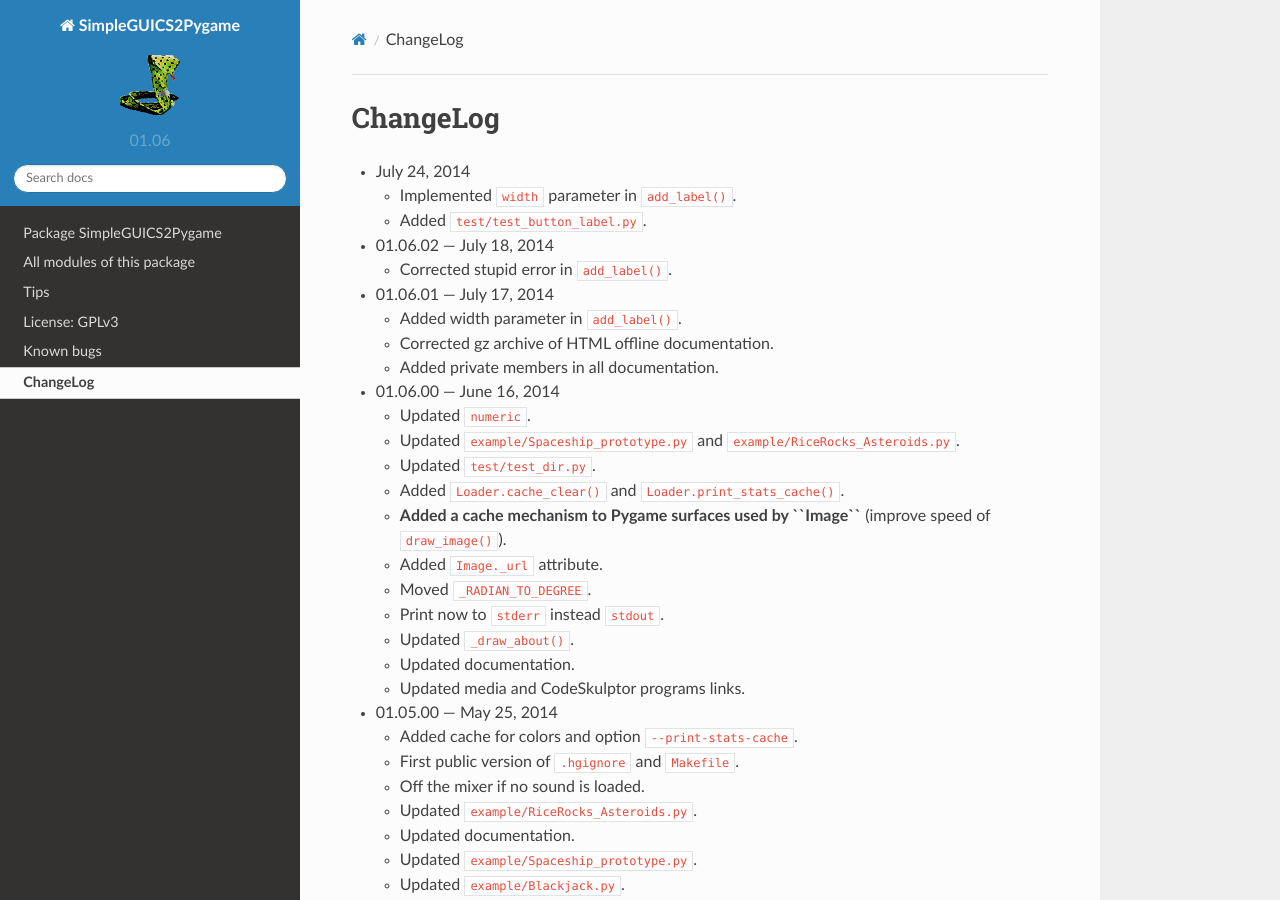
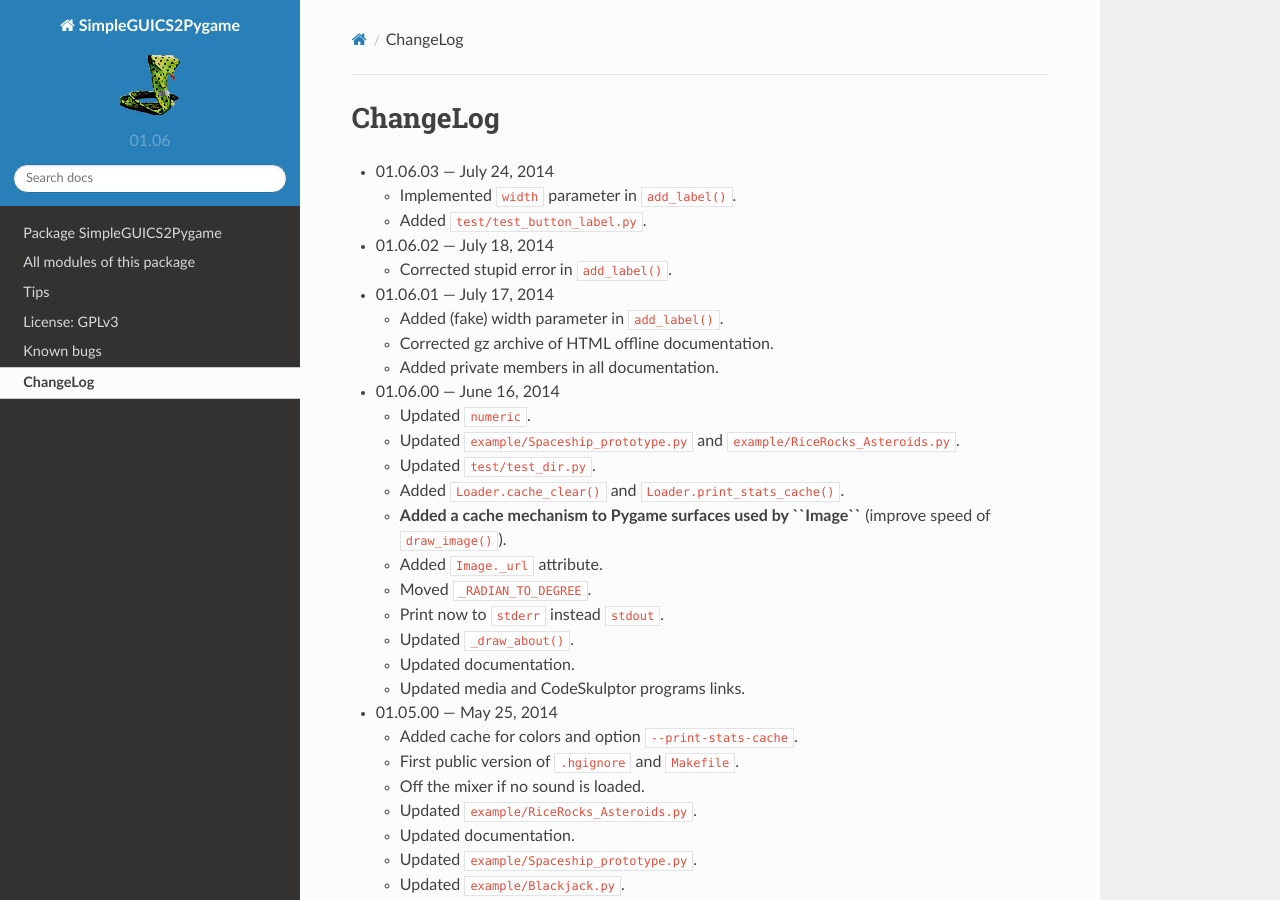
Before and after one commit to rhul-compsoc/SimpleGUICS2Pygame, a Sphinx documentation site: the page built from Sphinx/ChangeLog.rst, in a window 1280 px wide and 900 px high. Built offline with Sphinx 7.4.7 and the Read the Docs theme 2.0.0, drawn with Linux system fonts in a browser that asks for light colours.

Commit message:
Version 01.06.03

```diff
--- a/README.rst
+++ b/README.rst
@@ -106,7 +106,7 @@ along with this program. If not, see <http://www.gnu.org/licenses/>.
 
 Changes
 =======
-* July 24, 2014
+* 01.06.03 --- July 24, 2014
 
   - Implemented ``width`` parameter in ``add_label()``.
   - Added ``test/test_button_label.py``.
@@ -117,7 +117,7 @@ Changes
 
 * 01.06.01 --- July 17, 2014
 
-  - Added width parameter in ``add_label()``.
+  - Added (fake) width parameter in ``add_label()``.
   - Corrected gz archive of HTML offline documentation.
 
   - Added private members in all documentation.
--- a/SimpleGUICS2Pygame/__init__.py
+++ b/SimpleGUICS2Pygame/__init__.py
@@ -33,6 +33,7 @@ http://www.opimedia.be/
 .. _Python: http://www.python.org/
 .. _`Unofficial Windows Binaries`: http://www.lfd.uci.edu/~gohlke/pythonlibs/#pygame
 
+* v.01.06.03 --- July 24, 2014
 * v.01.06.02 --- July 18, 2014
 * v.01.06.01 --- July 17, 2014
 * v.01.06.00 --- June 16, 2014
@@ -55,7 +56,7 @@ http://www.opimedia.be/
 .. _`Complete changelog`: https://simpleguics2pygame.readthedocs.org/en/latest/ChangeLog.html
 """
 
-_VERSION = '01.06.02'
+_VERSION = '01.06.03'
 """
 Version of SimpleGUICS2Pygame package.
 """
--- a/Sphinx/ChangeLog.rst
+++ b/Sphinx/ChangeLog.rst
@@ -1,6 +1,6 @@
 ChangeLog
 =========
-* July 24, 2014
+* 01.06.03 --- July 24, 2014
 
   - Implemented ``width`` parameter in ``add_label()``.
   - Added ``test/test_button_label.py``.
@@ -11,7 +11,7 @@ ChangeLog
 
 * 01.06.01 --- July 17, 2014
 
-  - Added width parameter in ``add_label()``.
+  - Added (fake) width parameter in ``add_label()``.
   - Corrected gz archive of HTML offline documentation.
 
   - Added private members in all documentation.
```
Also changed, not shown: 11 other files.
